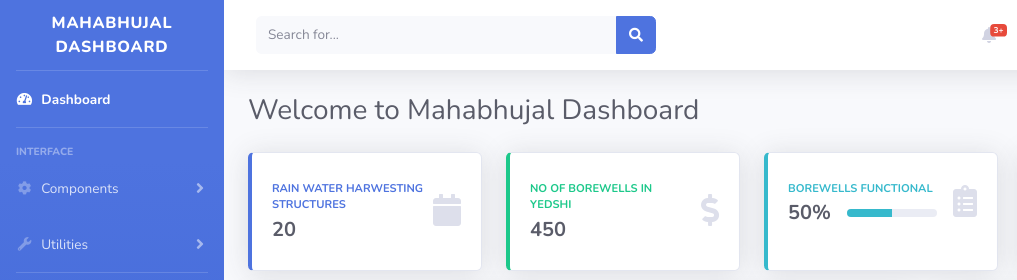
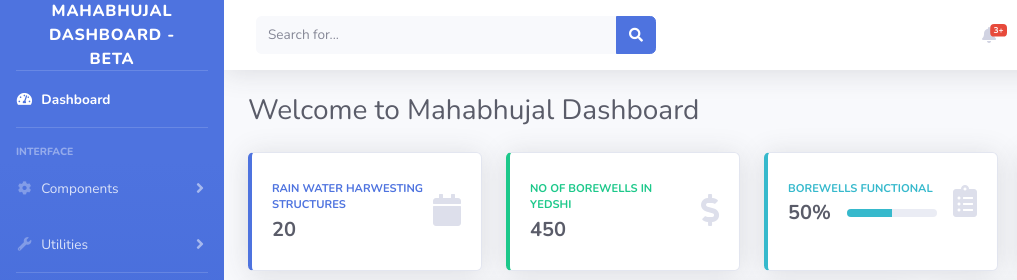
Before and after one commit to tayyabsayyad/mahabhujalDashboard, a website with bundled scripts: page index.html in a window 1280 px wide. Shown: the top 280 px of the page, 0-1017 px from the left. Built offline with nearby package versions, Linux system fonts and the light colour scheme.

Commit message:
Beta Version added

```diff
--- a/index.html
+++ b/index.html
@@ -32,7 +32,7 @@
       <a class="sidebar-brand d-flex align-items-center justify-content-center" href="index.html">
         <div class="sidebar-brand-icon rotate-n-15">
         </div>
-        <div class="sidebar-brand-text mx-3"> Mahabhujal Dashboard </sup></div>
+        <div class="sidebar-brand-text mx-3"> Mahabhujal Dashboard - Beta </sup></div>
       </a>
 
       <!-- Divider -->
```
